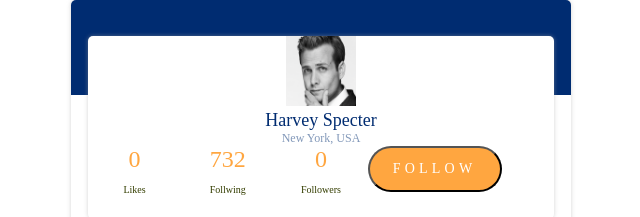
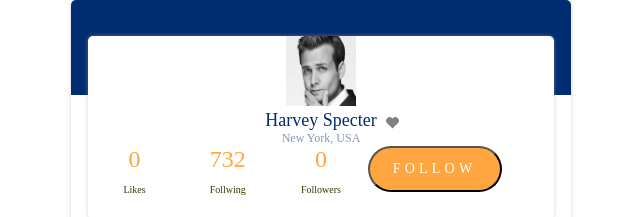
Before and after one commit to mikejackowski/jsdev-bldr, a React (Create React App) app: page / in a window 1280 px wide. Shown: the top 217 px of the page, without its empty margins (179-819 px from the left). Built offline with nearby package versions, Linux system fonts and the light colour scheme.

Commit message:
added like controller

```diff
--- a/package.json
+++ b/package.json
@@ -1,4 +1,5 @@
 {
+  "homepage": "http://mikejackowski.github.io/jsdev-bldr",
   "name": "jsdev-bldr",
   "version": "0.1.0",
   "private": true,
@@ -8,11 +9,14 @@
     "styled-components": "^4.0.3"
   },
   "devDependencies": {
+    "gh-pages": "^2.0.1",
     "react-scripts": "2.1.1"
   },
   "scripts": {
     "start": "react-scripts start",
     "build": "react-scripts build",
+    "predeploy": "npm run build",
+    "deploy": "gh-pages -d build",
     "test": "react-scripts test",
     "eject": "react-scripts eject"
   },
--- a/src/components/Buttons/FollowButton.js
+++ b/src/components/Buttons/FollowButton.js
@@ -13,6 +13,7 @@ const StyledButton = styled.button`
   color: #FFFFFF;
   letter-spacing: 4.2px;
   text-transform: uppercase;
+  cursor: pointer;
 
   @media (max-width: 500px){
     width: 248px;
--- a/src/components/ProfileName/ProfileName.js
+++ b/src/components/ProfileName/ProfileName.js
@@ -3,7 +3,8 @@ import styled from 'styled-components';
 
 const StyledWrapperDiv = styled.div`
 `
-const StyledNameP = styled.p`
+const StyledNameP = styled.div`
+  position: relative;
   font-family: Montserrat-Regular;
   font-size: 18px;
   color: #002C71;
@@ -20,10 +21,38 @@ const StyledLocationP = styled.p`
   letter-spacing: 0;
 `
 
+const StyledHearthDiv = styled.div`
+  height: 7px;
+  width: 7px;
+  transform: rotate(-45deg);
+  position: absolute;
+  right: 34%;
+  top: 10px;
+  cursor: pointer;
+  background-color: ${props => props.clicked ?  "red" : "grey"};
+
+  &::before,::after{
+    content: "";
+    background-color: ${props => props.clicked ? "red"  : "grey" };
+    border-radius: 50%;
+    height: 7px;
+    position: absolute;
+    width: 7px;
+  }
+
+  &::before {
+  top: -4px;
+  left: 0;
+  }
+`
+
 const ProfileName = (props) => (
   <StyledWrapperDiv>
     <StyledNameP>
       {props.name}
+      <StyledHearthDiv
+        clicked={props.likeStatus}
+        onClick={props.increaseLikes}/>
     </StyledNameP>
     <StyledLocationP>
       {props.location}
--- a/src/containers/Profile.js
+++ b/src/containers/Profile.js
@@ -35,7 +35,9 @@ class Profile extends Component {
   increaseLikeHandler = () => {
     const oldCount = this.state.likes;
     const clickStatus = this.state.likeButtonClicked;
-    const updatedCount = oldCount + 1;
+    var updatedCount;
+    clickStatus ? updatedCount = oldCount - 1 : updatedCount = oldCount + 1;
+
     this.setState({
       likes: updatedCount,
       likeButtonClicked: !clickStatus
@@ -46,7 +48,7 @@ class Profile extends Component {
     const oldCount = this.state.followers;
     const clickStatus = this.state.followButtonClicked;
     var updatedCount;
-      clickStatus ? updatedCount = oldCount - 1 : updatedCount = oldCount + 1;
+    clickStatus ? updatedCount = oldCount - 1 : updatedCount = oldCount + 1;
 
     this.setState({
       followers: updatedCount,
@@ -62,11 +64,11 @@ class Profile extends Component {
           name="Harvey Specter"
           location="New York, USA"
           increaseLikes={this.increaseLikeHandler}
+          likeStatus={this.state.likeButtonClicked}
           />
         <ProfileCounters
           likesNumber={this.state.likes}
           followingNumber={this.state.following}
-          likeStatus={this.state.likeButtonClicked}
           followersNumber={this.state.followers}
           increaseFollowers={this.increaseFollowersHandler}
           followStatus={this.state.followButtonClicked}
```
Also changed, not shown: 1 other file (tests, documents, lock files or other folders).
